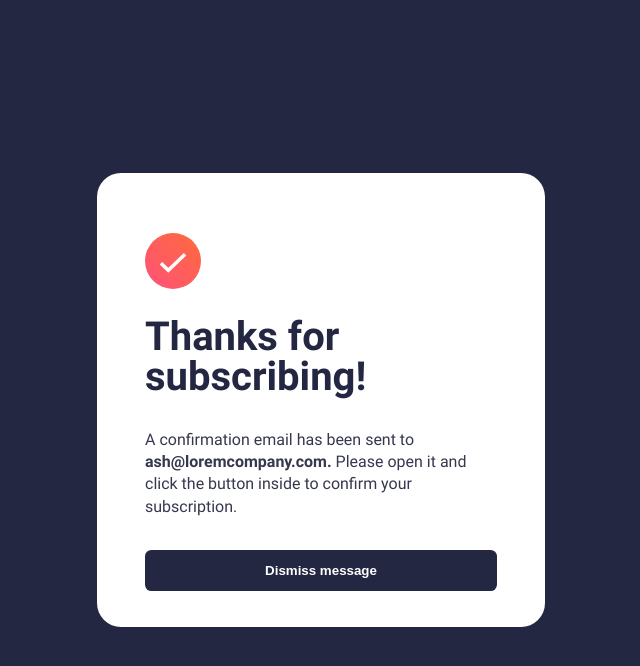
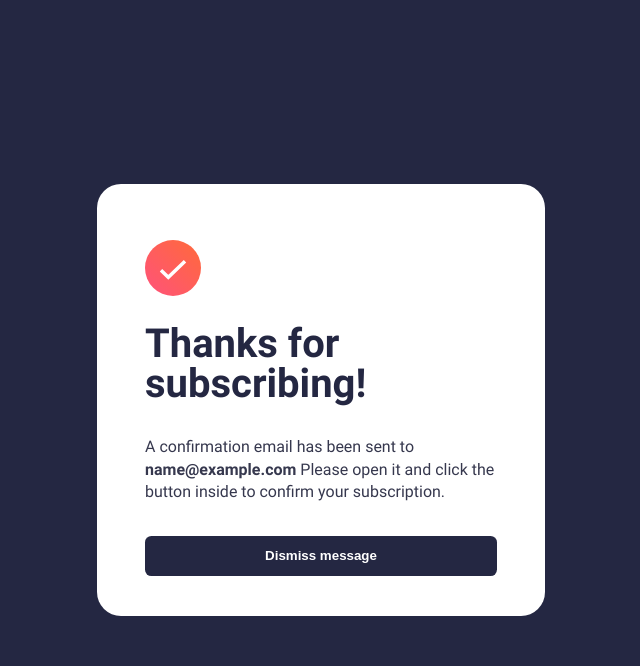
Before and after one commit to cassiopeia001/news-letter-sign-up-with-success-message, a plain HTML site: page index.html in a window 1280 px wide. Both pictures are taken after typing "name@example.com" into the empty fields and a click on the input "Subscribe to monthly newsletter". Shown: the whole page, without its empty margins (319-959 px from the left). Drawn offline with Linux system fonts and the light colour scheme.

Commit message:
detail fixed

```diff
--- a/index.html
+++ b/index.html
@@ -60,7 +60,7 @@
 
     <div class="text-div">
       <h1>Thanks for subscribing!</h1>
-      <p>A confirmation email has been sent to <b>ash@loremcompany.com. </b>
+      <p>A confirmation email has been sent to <b id="email-val">ash@loremcompany.com. </b>
         Please open it and click the button inside to confirm your subscription.</p>
       <button id="dismiss">Dismiss message</button>
     </div>
--- a/index.js
+++ b/index.js
@@ -5,6 +5,7 @@ const messageContainer=document.getElementById("messageContainer");
 const mainContainer= document.getElementById("mainContainer");
 const email=document.getElementById("email");
 const dismiss= document.getElementById("dismiss");
+const emailVal=document.getElementById("email-val");
 
 
 
@@ -23,6 +24,7 @@ emailForm.addEventListener('submit', function(event) {
         email.style.backgroundColor='hsl(0, 0%, 100%)';
         mainContainer.style.display='none';
         messageContainer.style.display='flex';
+        emailVal.innerHTML=email.value;
 
     }
     else{
```
